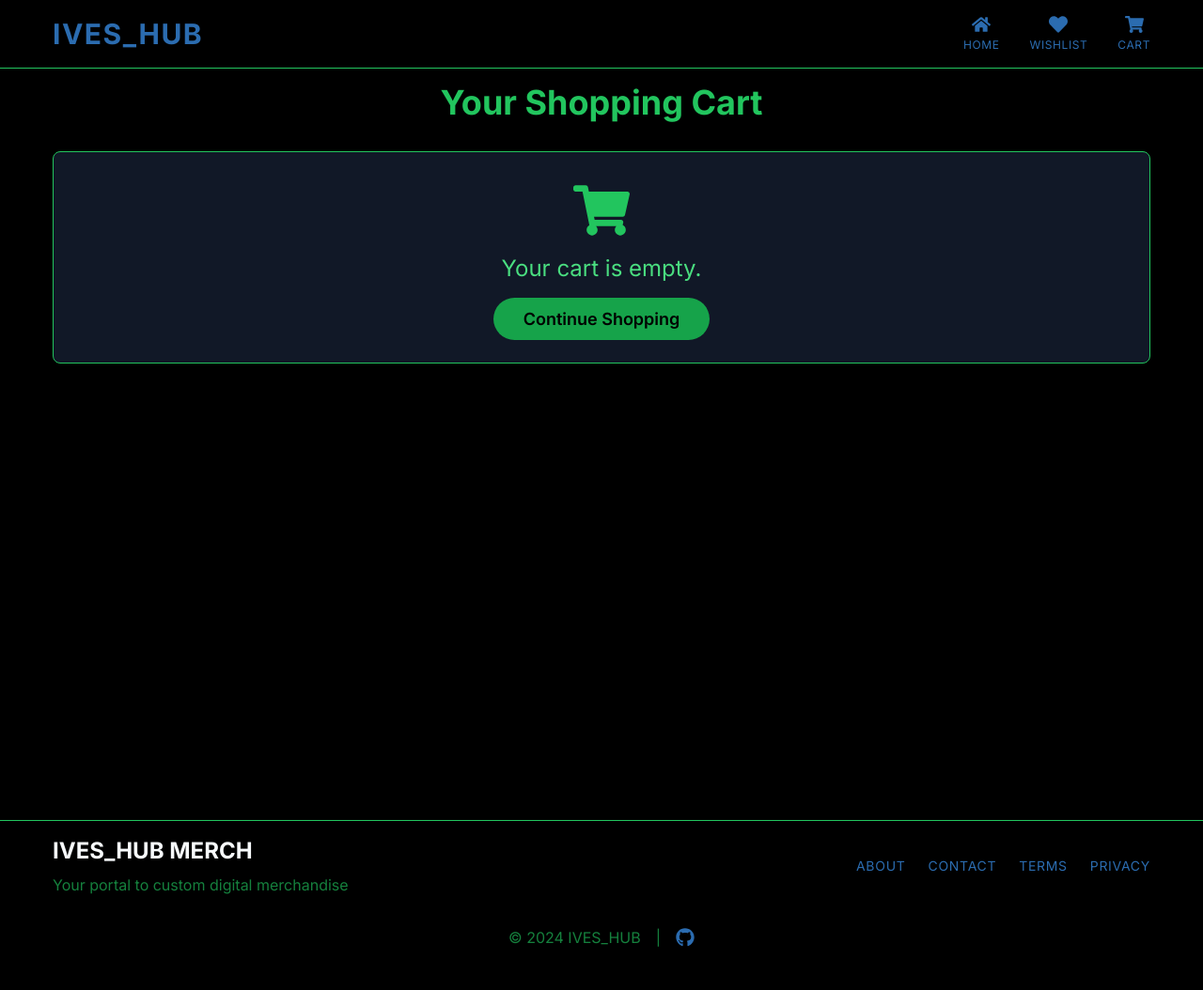
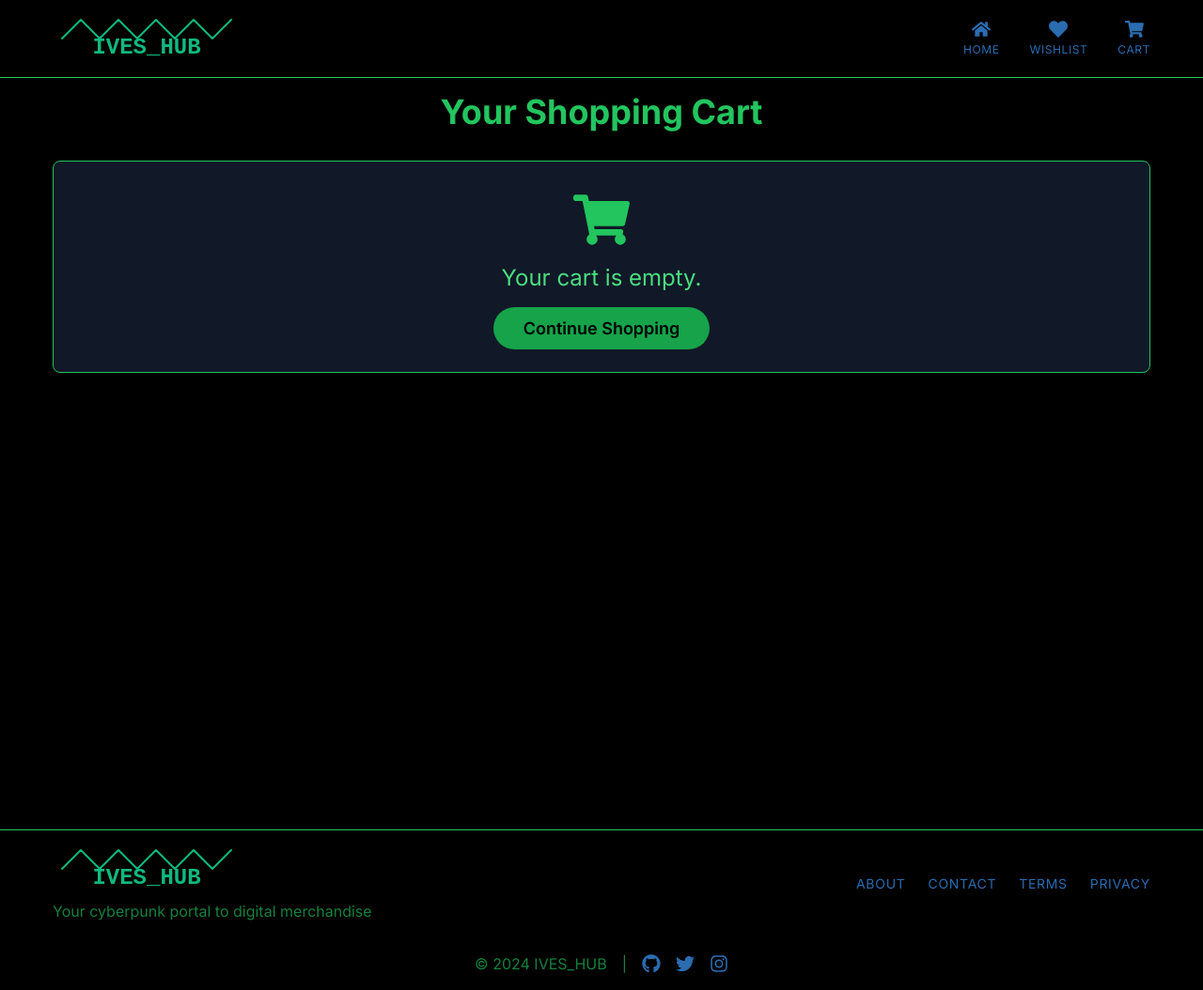
Before and after one commit to hexzeus/project, a Next.js app: page /cart in a window 1280 px wide. Shown: the whole page at 94% size. Before the commit the page ends 1026 px from the top, so only its background shows below. Built offline with nearby package versions, Linux system fonts and the light colour scheme.

Commit message:
Update application

```diff
--- a/app/layout.tsx
+++ b/app/layout.tsx
@@ -1,14 +1,22 @@
 import { Inter } from 'next/font/google';
 import Link from 'next/link';
-import { FaHome, FaHeart, FaShoppingCart, FaGithub } from 'react-icons/fa';
+import Image from 'next/image';
+import { FaHome, FaHeart, FaShoppingCart, FaGithub, FaTwitter, FaInstagram } from 'react-icons/fa';
 import './globals.css';
 
 const inter = Inter({ subsets: ['latin'] });
 
 export const metadata = {
   title: 'IVES_HUB STORE',
-  description: 'Custom frontend for Printful - Your one-stop shop for custom prints and merchandise',
+  description: 'Custom frontend for Printful - Your cyberpunk portal for digital merchandise',
 };
+
+const Logo = () => (
+  <svg width="200" height="50" viewBox="0 0 200 50" fill="none" xmlns="http://www.w3.org/2000/svg">
+    <path d="M10 25L30 5L50 25L70 5L90 25L110 5L130 25L150 5L170 25L190 5" stroke="#10B981" strokeWidth="2" strokeLinecap="round" strokeLinejoin="round" />
+    <text x="50%" y="70%" dominantBaseline="middle" textAnchor="middle" fill="#10B981" fontSize="24" fontWeight="bold" fontFamily="monospace">IVES_HUB</text>
+  </svg>
+);
 
 export default function RootLayout({ children }: { children: React.ReactNode }) {
   return (
@@ -17,8 +25,8 @@ export default function RootLayout({ children }: { children: React.ReactNode })
         <header className="border-b border-green-500">
           <div className="container mx-auto px-4 py-6">
             <div className="flex justify-between items-center">
-              <Link href="/" className="text-3xl font-bold tracking-wider hover:text-green-400 transition duration-300">
-                IVES_HUB
+              <Link href="/" className="hover:opacity-80 transition duration-300">
+                <Logo />
               </Link>
               <nav className="flex space-x-8">
                 {[
@@ -35,17 +43,15 @@ export default function RootLayout({ children }: { children: React.ReactNode })
             </div>
           </div>
         </header>
-
         <main className="flex-grow">
           {children}
         </main>
-
         <footer className="border-t border-green-500">
           <div className="container mx-auto px-4 py-8">
             <div className="flex flex-col md:flex-row justify-between items-center">
               <div className="mb-4 md:mb-0">
-                <h2 className="text-2xl font-bold mb-2">IVES_HUB MERCH</h2>
-                <p className="text-green-700">Your portal to custom digital merchandise</p>
+                <Logo />
+                <p className="text-green-700 mt-2">Your cyberpunk portal to digital merchandise</p>
               </div>
               <div className="flex space-x-6">
                 {['About', 'Contact', 'Terms', 'Privacy'].map((item) => (
@@ -58,9 +64,13 @@ export default function RootLayout({ children }: { children: React.ReactNode })
             <div className="mt-8 flex justify-center items-center space-x-4 text-green-700">
               <p>&copy; {new Date().getFullYear()} IVES_HUB</p>
               <span>|</span>
-              <a href="https://github.com/yourusername" target="_blank" rel="noopener noreferrer" className="hover:text-green-400 transition duration-300">
-                <FaGithub className="text-xl" />
-              </a>
+              <div className="flex space-x-4">
+                {[FaGithub, FaTwitter, FaInstagram].map((Icon, index) => (
+                  <a key={index} href="#" target="_blank" rel="noopener noreferrer" className="hover:text-green-400 transition duration-300">
+                    <Icon className="text-xl" />
+                  </a>
+                ))}
+              </div>
             </div>
           </div>
         </footer>
--- a/next.config.mjs
+++ b/next.config.mjs
@@ -15,9 +15,22 @@ const securityHeaders = [
         key: 'Content-Security-Policy',
         value: ContentSecurityPolicy.replace(/\n/g, ''),
     },
+    // You might want to add other security headers here, such as:
+    {
+        key: 'X-XSS-Protection',
+        value: '1; mode=block'
+    },
+    {
+        key: 'X-Frame-Options',
+        value: 'SAMEORIGIN'
+    },
+    {
+        key: 'X-Content-Type-Options',
+        value: 'nosniff'
+    },
 ];
 
-export default {
+const nextConfig = {
     reactStrictMode: true,
     images: {
         domains: ['files.cdn.printful.com'],
@@ -31,3 +44,5 @@ export default {
         ];
     },
 };
+
+export default nextConfig;
```
